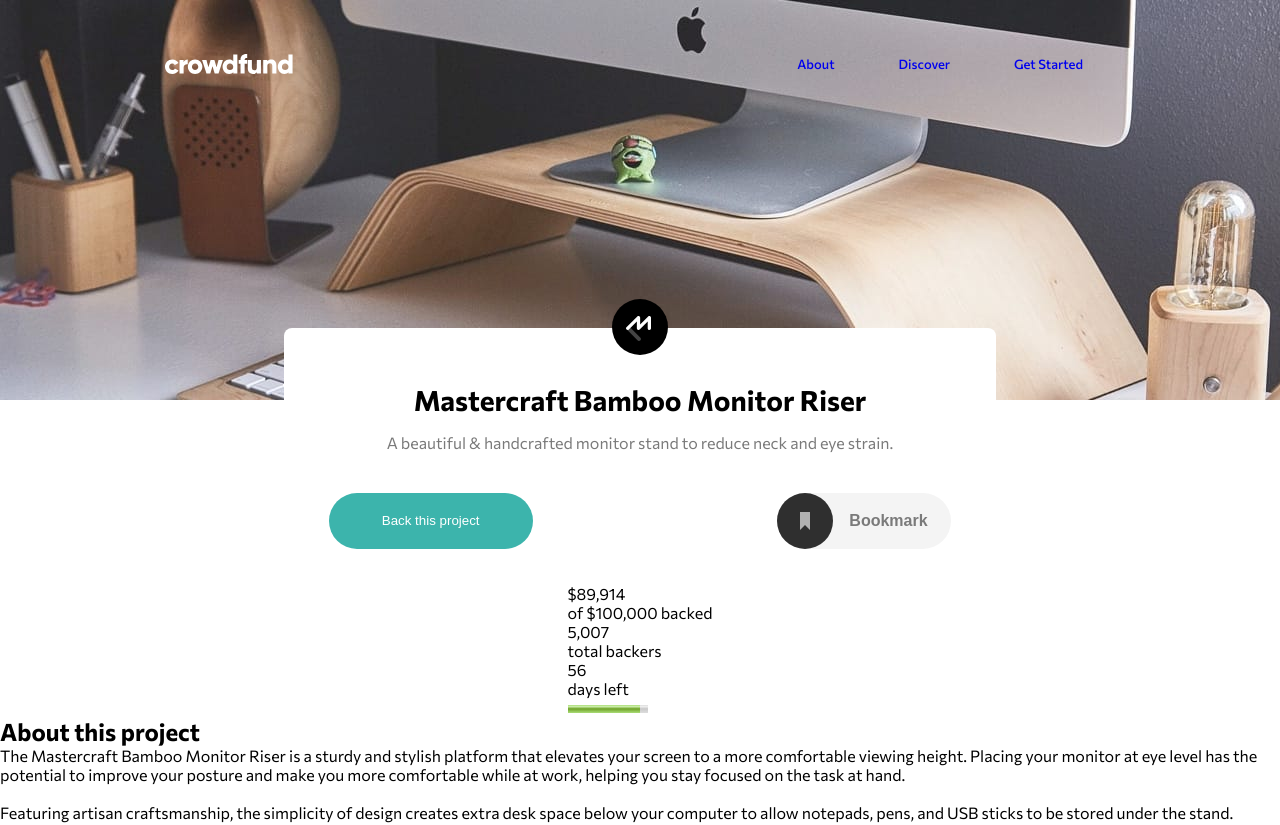
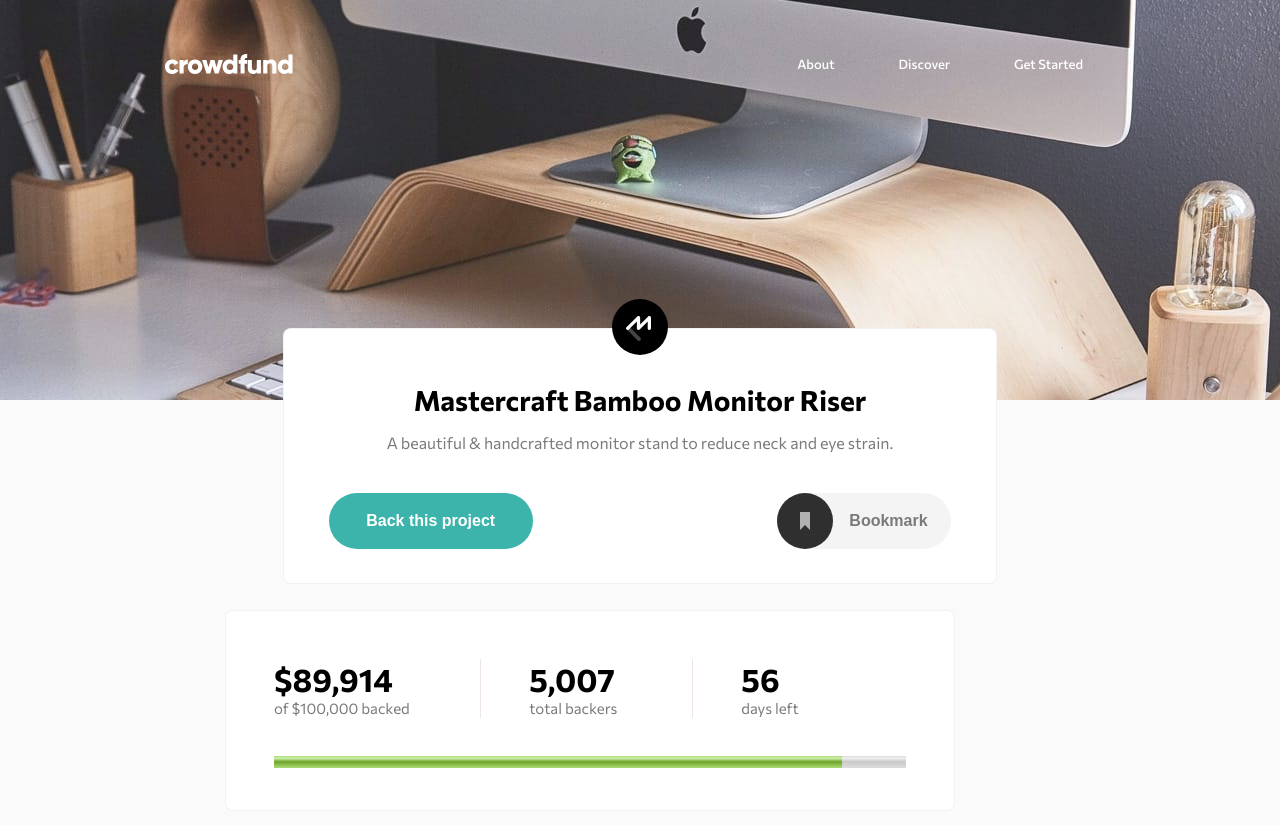
Before and after one commit to bojanab987/crowdfunding, a plain HTML site: page index.html in a window 1280 px wide. Shown: the top 825 px of the page. Drawn offline with Linux system fonts and the light colour scheme.

Commit message:
style progress stats card

```diff
--- a/css/style.css
+++ b/css/style.css
@@ -1,9 +1,16 @@
 :root{
+
+  --main-background: hsla(0, 0%, 98%, 1);
   --primary-cyan:hsl(176, 50%, 47%);
   --primary-darkCyan:hsl(176, 72%, 28%);
   --neutral-black:#000;
   --neutral-darkGray:hsl(0, 0%, 48%);
   --neutral-white:#FFFFFF;
+  --secondary-gray: hsla(0, 0%, 44%, 1);
+  --primary-border:1px solid hsla(0, 0%, 0%, 0.05);
+  --inner-border:1px solid hsla(0, 29%, 48%, 0.15);
+
+
   font-family: 'Commissioner', sans-serif;
   font-size: 16px;
 }
@@ -25,6 +32,8 @@ img {
   width:100%;
   margin:inherit;
   padding: inherit;
+  background-color:var(--main-background) ;
+
 }
 
 .header__container{
@@ -99,7 +108,7 @@ img {
 .nav-link {
   text-decoration: none;
   display: block;
-  /* color:var(--neutral-white); */
+  color:var(--neutral-white);
   font-size: 0.8125rem;
   font-weight: 500;
   text-align: center;
@@ -146,12 +155,14 @@ img {
 }
 /*nav bar end*/
 
+/*top start*/
   .container{
     display:flex;
     flex-direction: column;
     /* justify-content: center; */
     width:100%;
     align-items: center;
+    gap:1.625rem;
   }
   .top__container{
     max-width: 45.625rem;
@@ -163,11 +174,10 @@ img {
     justify-content: center;
     align-items: center;
     border-radius: 0.5rem;
+    border: var(--primary-border);
   }
   .top__logo-img{
     margin-top: -1.5rem;
-    /* height: 56px;
-    width: 56px; */
     align-self: center;
   }
   .top__title{
@@ -188,12 +198,22 @@ img {
     justify-content: space-between;
     width:100%;
     padding:2.5rem 2.8125rem;
+
+  }
+  .top__button>button:hover{
+    cursor: pointer;
   }
   .top__button-left{
     border-radius: 2rem;
     width:12.75rem;
     background-color:var(--primary-cyan);
     color: var(--neutral-white);
+    font-weight: 700;
+    font-size: 1rem;
+  }
+
+  .top__button-left:hover{
+    background-color: var(--primary-darkCyan);
   }
   .top__button-right{
     border-radius: 2rem;
@@ -207,17 +227,81 @@ img {
     font-weight: 700;
   }
   .bookmark-icon{
+    background-image: url('../assets/icon-bookmark.svg');
+    display: inline-block;
+    width: 3.5rem;
+    height: 3.5rem;
+    background-size: cover;
+  }
+  .bookmark-icon:hover{
+    background-image: url('../assets/icon-bookmark-light.svg');
+  }
+/*top end*/
 
+/*progress statistics start*/
+  .progress__container{
+    border: var(--primary-border);
+    border-radius: 0.5rem;
+    max-width: 45.625rem;
+    display: flex;
+    flex-direction: column;
+    flex: 1;
+    padding: 3rem;
+    margin-left:-6.25rem;
+    gap:2rem;
+    background-color: var(--neutral-white);
+  }
+  .progress__stats{
+    display: flex;
+    flex-direction: row;
+  }
+  .progress__stats>div{
+    width:14.875rem;
+    text-align: left;
+    gap:0.5rem;
+    line-height: 1.25;
   }
 
-  .progress__container{}
-  .progress__stats{}
-  .progress__stats-money{}
-  .number{}
-  .text{}
-  .progress__stats-backers{}
-  .progress__stats-days{}
-  .progress__bar{}
+  .number{
+    font-size: 2rem;
+    font-weight: 700;
+  }
+  .text{
+    font-size: 0.9375rem;
+    color:var(--neutral-darkGray);
+    font-weight: 400;
+  }
+  .progress__stats-backers{
+    padding-left: 48px;
+    border-left:var(--inner-border);
+    border-right:var(--inner-border) ;
+  }
+  .progress__stats-days{
+    padding-left: 48px;
+  }
+  .progress__bar{
+    max-width: 39.625rem;
+    height: 0.75rem;
+  }
+  .progress__bar-label{
+    display:none;
+  }
+
+  meter {
+    width: 100%;
+    height: 1.5rem;
+  }
+
+  meter::-webkit-meter-bar{
+    background-color: hsla(0, 0%, 18%, 0.05);
+    border:none;
+  }
+  meter::-webkit-meter-optimum-value, meter::-webkit-meter-suboptimum-value,
+  meter::-webkit-meter-even-less-good-value{
+    background-color: var(--primary-cyan);
+  }
+/*progress statistics end*/
+
 
   .options__container{}
   .about{}
@@ -292,6 +376,9 @@ img {
       height: 70px;
       border: 1px solid hsla(0, 0%, 0%, 0.05);
       color: var(--neutral-black);
+      font-size: 1.125;
+      padding:1.5rem;
+      font-weight: 500;
     }
 
     .border-top{
--- a/index.html
+++ b/index.html
@@ -41,8 +41,9 @@
                 <p class="top__text">A beautiful & handcrafted monitor stand to reduce neck and eye strain.</p>
                 <div class="top__button">
                     <button class="top__button-left">Back this project</button>
-                    <button class="top__button-right"><img src="./assets/icon-bookmark.svg" alt="bookmark"
-                            class="bookmark-icon">Bookmark</button>
+                    <button class="top__button-right">
+                        <span class="bookmark-icon"></span> Bookmark
+                    </button>
 
                 </div>
             </div>
@@ -62,9 +63,9 @@
                         <p class="text">days left</p>
                     </div>
                 </div>
-                <div class="progress-bar">
-                    <label for="progress"></label>
-                    <meter id="progress" min="0" max="100000" value="89914"></meter>
+                <div class="progress__bar">
+                    <label class="progress__bar-label" for="progress"></label>
+                    <meter class="progres__bar-level" id="progress" min="0" max="100000" value="89914"></meter>
                 </div>
             </div>
 
```
Also changed, not shown: assets/icon-bookmark-light.svg (added).
